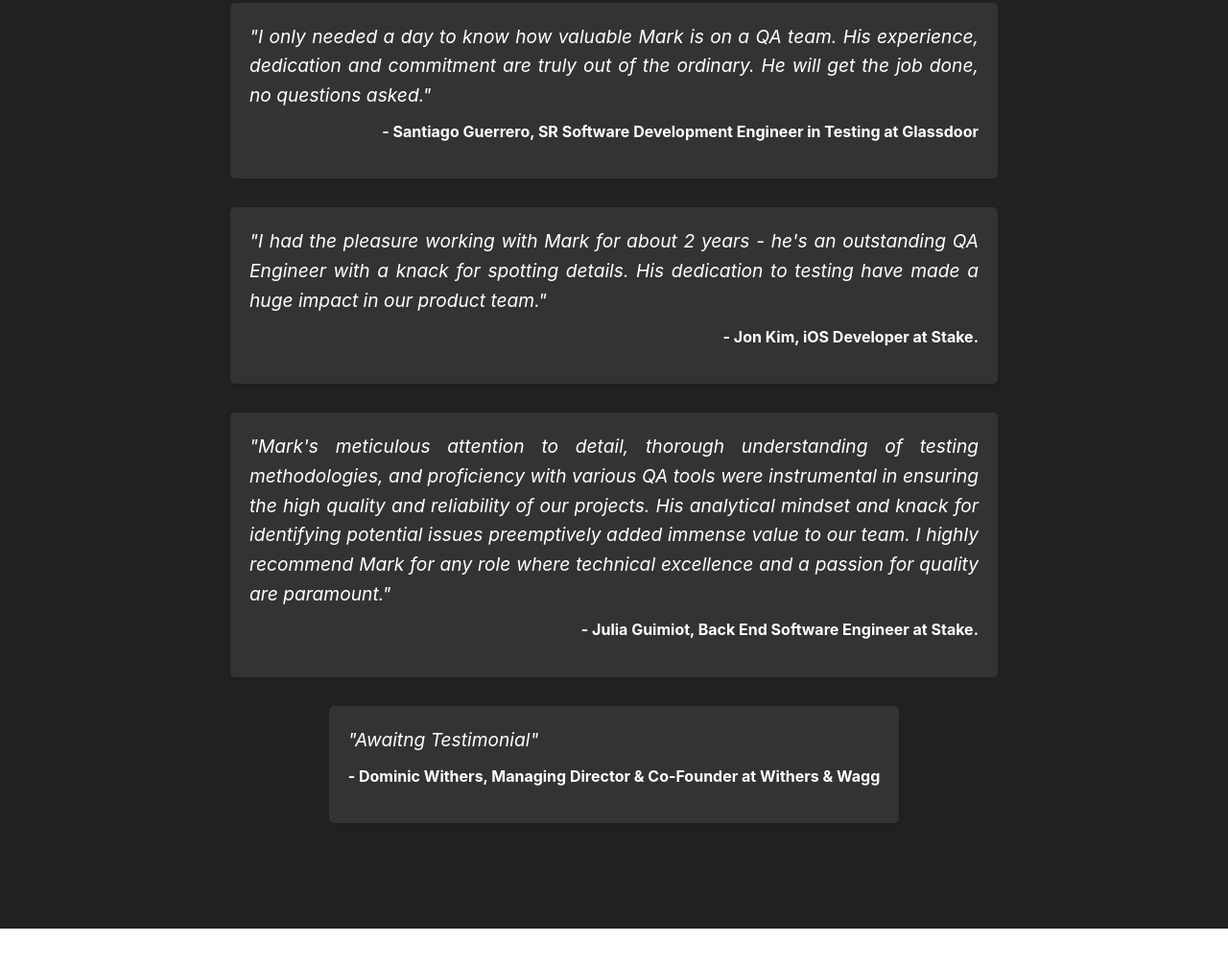
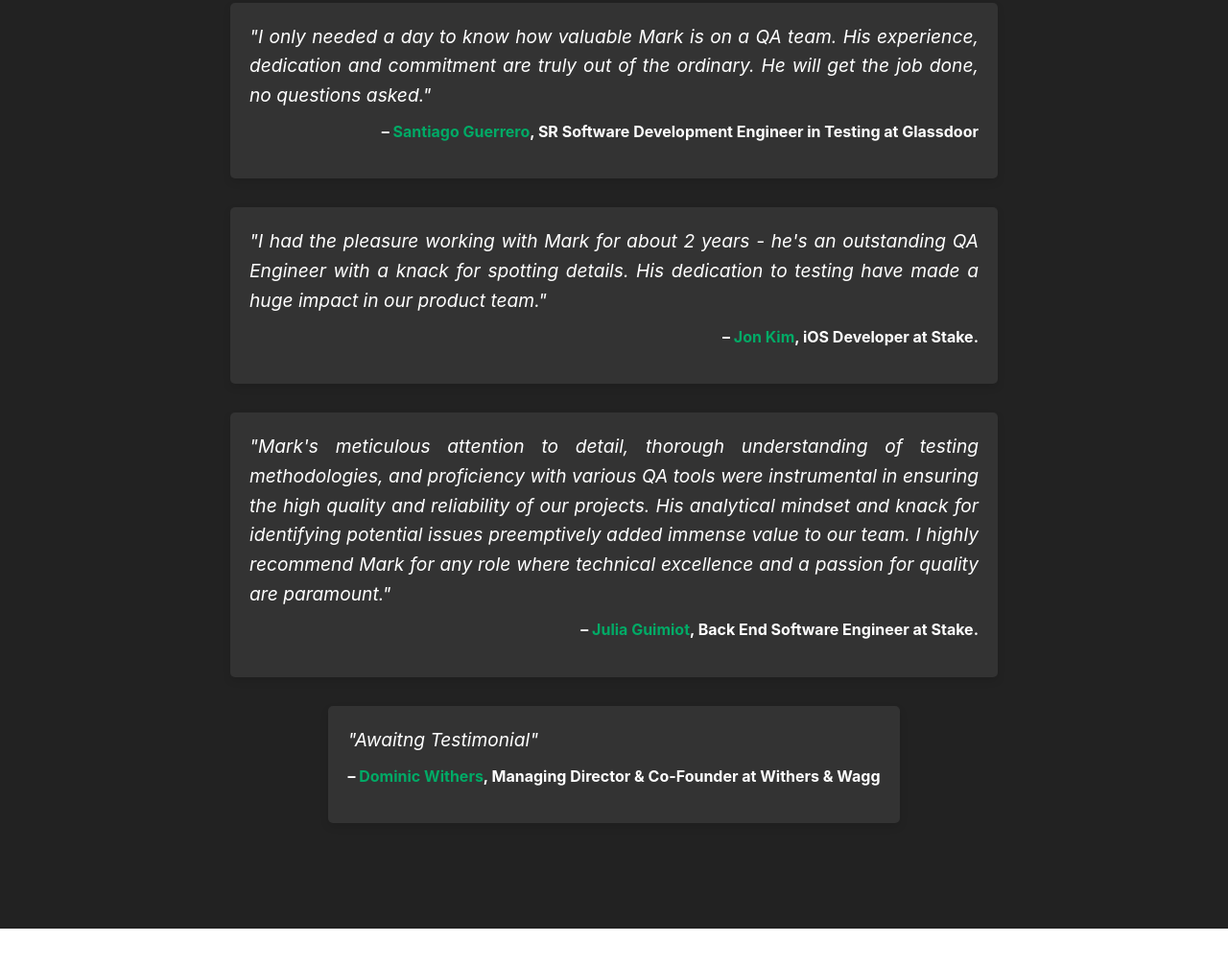
Before and after one commit to markxcustard/markxcustard.github.io, a website with bundled scripts: page index.html in a window 1280 px wide. Shown: the part 4715-5722 px from the top of the page at 96% size. Built offline with nearby package versions, Linux system fonts and the light colour scheme.

Commit message:
Update index.js logic

```diff
--- a/index.html
+++ b/index.html
@@ -909,22 +909,30 @@
       <!-- Testimonial Item -->
       <div class="testimonial-item">
         <p class="testimonial-text">"I only needed a day to know how valuable Mark is on a QA team. His experience, dedication and commitment are truly out of the ordinary. He will get the job done, no questions asked."</p>
-        <p class="testimonial-author">- Santiago Guerrero, SR Software Development Engineer in Testing at Glassdoor</p>
-      </div>
+        <p class="testimonial-author">
+          – <a href="https://www.linkedin.com/in/sguerrero22/" target="_blank" style="color: #00aa66; text-decoration: none;">Santiago Guerrero</a>, SR Software Development Engineer in Testing at Glassdoor
+        </p>
+    </div>
       <!-- Testimonial Item -->
       <div class="testimonial-item">
         <p class="testimonial-text">"I had the pleasure working with Mark for about 2 years - he's an outstanding QA Engineer with a knack for spotting details. His dedication to testing have made a huge impact in our product team."</p>
-        <p class="testimonial-author">- Jon Kim, iOS Developer at Stake.</p>
+        <p class="testimonial-author">
+          – <a href="https://www.linkedin.com/in/jonathanyjkim/" target="_blank" style="color: #00aa66; text-decoration: none;">Jon Kim</a>, iOS Developer at Stake.
+        </p>
       </div>
       <!-- Testimonial Item -->
       <div class="testimonial-item">
         <p class="testimonial-text">"Mark's meticulous attention to detail, thorough understanding of testing methodologies, and proficiency with various QA tools were instrumental in ensuring the high quality and reliability of our projects. His analytical mindset and knack for identifying potential issues preemptively added immense value to our team. I highly recommend Mark for any role where technical excellence and a passion for quality are paramount."</p>
-        <p class="testimonial-author">- Julia Guimiot, Back End Software Engineer at Stake.</p>
+        <p class="testimonial-author">
+          – <a href="https://www.linkedin.com/in/juliaguimiot/" target="_blank" style="color: #00aa66; text-decoration: none;">Julia Guimiot</a>, Back End Software Engineer at Stake.
+        </p>
       </div>
       <!-- Testimonial Item -->
       <div class="testimonial-item">
         <p class="testimonial-text">"Awaitng Testimonial"</p>
-        <p class="testimonial-author">- Dominic Withers, Managing Director & Co-Founder at Withers & Wagg</p>
+        <p class="testimonial-author">
+          – <a href="https://www.linkedin.com/in/dominic-withers-221002100/" target="_blank" style="color: #00aa66; text-decoration: none;">Dominic Withers</a>, Managing Director & Co-Founder at Withers & Wagg
+        </p>
       </div>
     </div>
   </div>
```
